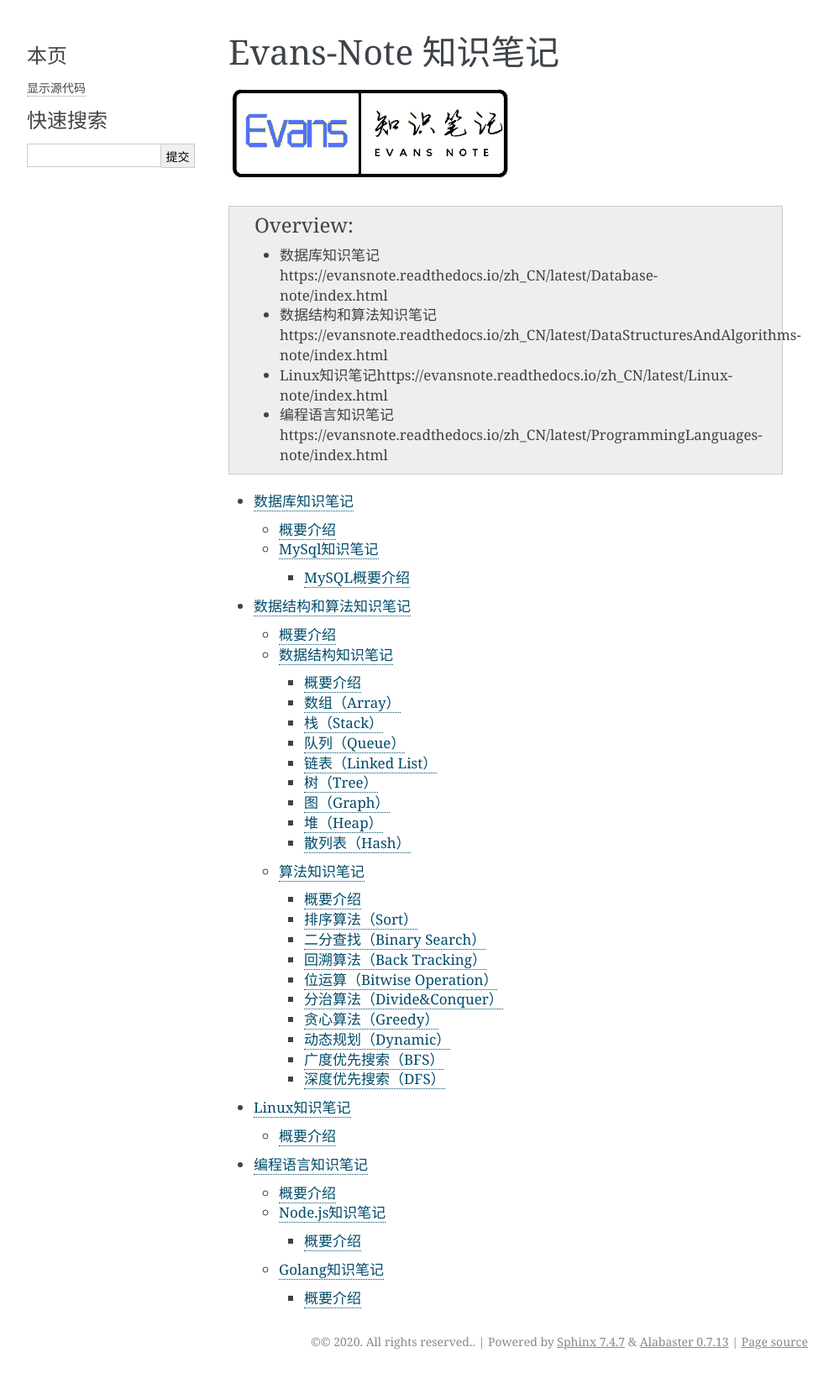
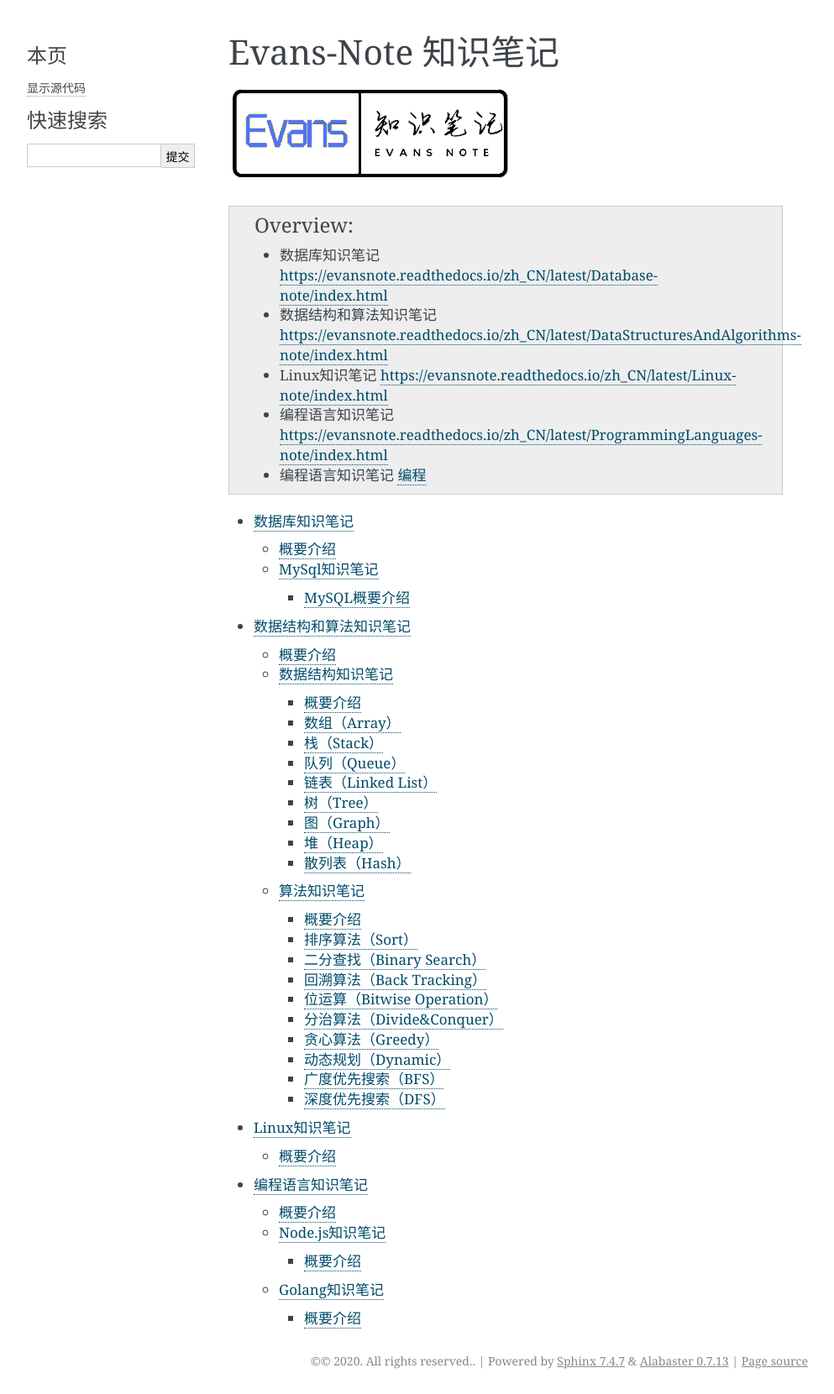
Before and after one commit to EvansX/evansnote, a Sphinx documentation site: the page built from docs/index.rst, in a window 1280 px wide. Shown: the whole page at 84% size, without its empty margins (148-1141 px from the left). Built offline with Sphinx 7.4.7, drawn with Linux system fonts in a browser that asks for light colours; pages that are not in the unit, such as notebooks, are missing from menus; before the commit the page ends 1637 px from its top, so only the background shows below that.

```diff
--- a/docs/_templates/footer.html
+++ b/docs/_templates/footer.html
@@ -22,12 +22,12 @@
       {% trans path=pathto('copyright'), copyright=copyright|e %}&copy; <a href="{{ path }}">Copyright</a> {{ copyright
       }}.{% endtrans %}
       {%- else %}
-      {% trans copyright=copyright|e %}&copy; Copyright EvansNote 2019.{% endtrans %}
+      {% trans copyright=copyright|e %}&copy; Copyright EvansNote 2020.{% endtrans %}
 
       {%- endif %}
       {%- endif %}
 
-      {% trans %}本技术文档适用于EvansNote 1.0版本{%
+      {% trans %}本知识笔记适用于EvansNote 1.0版本{%
       endtrans %}。
       {%- if build_id and build_url %}
       {% trans build_url=build_url, build_id=build_id %}
--- a/docs/index.rst
+++ b/docs/index.rst
@@ -6,10 +6,11 @@ Evans-Note 知识笔记
 
 .. admonition:: Overview
 
-    - 数据库知识笔记https://evansnote.readthedocs.io/zh_CN/latest/Database-note/index.html
-    - 数据结构和算法知识笔记https://evansnote.readthedocs.io/zh_CN/latest/DataStructuresAndAlgorithms-note/index.html
-    - Linux知识笔记https://evansnote.readthedocs.io/zh_CN/latest/Linux-note/index.html
-    - 编程语言知识笔记https://evansnote.readthedocs.io/zh_CN/latest/ProgrammingLanguages-note/index.html
+    - 数据库知识笔记 https://evansnote.readthedocs.io/zh_CN/latest/Database-note/index.html
+    - 数据结构和算法知识笔记 https://evansnote.readthedocs.io/zh_CN/latest/DataStructuresAndAlgorithms-note/index.html
+    - Linux知识笔记 https://evansnote.readthedocs.io/zh_CN/latest/Linux-note/index.html
+    - 编程语言知识笔记 https://evansnote.readthedocs.io/zh_CN/latest/ProgrammingLanguages-note/index.html
+    - 编程语言知识笔记 `编程 <https://evansnote.readthedocs.io/zh_CN/latest/ProgrammingLanguages-note/index.html>`_
 
 .. toctree::
    :maxdepth: 3
```
